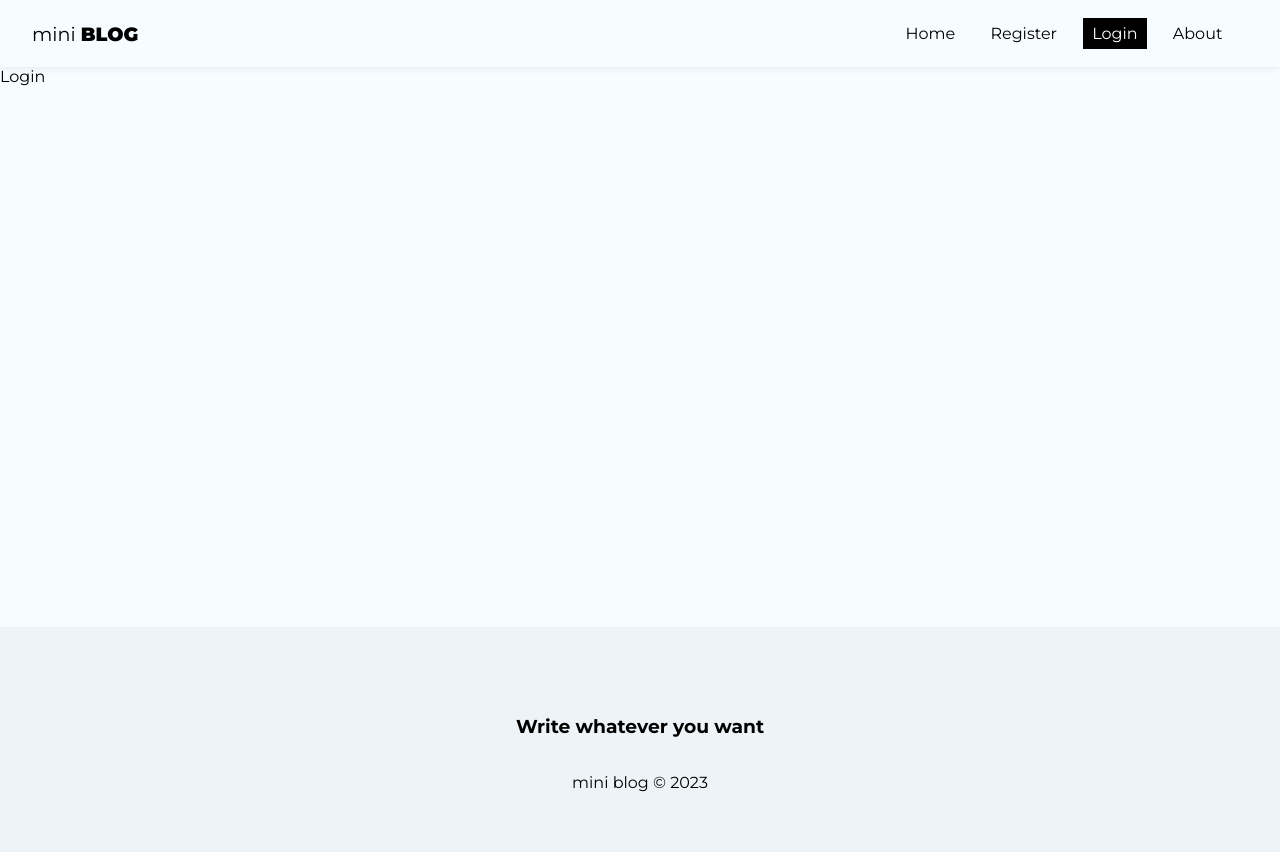
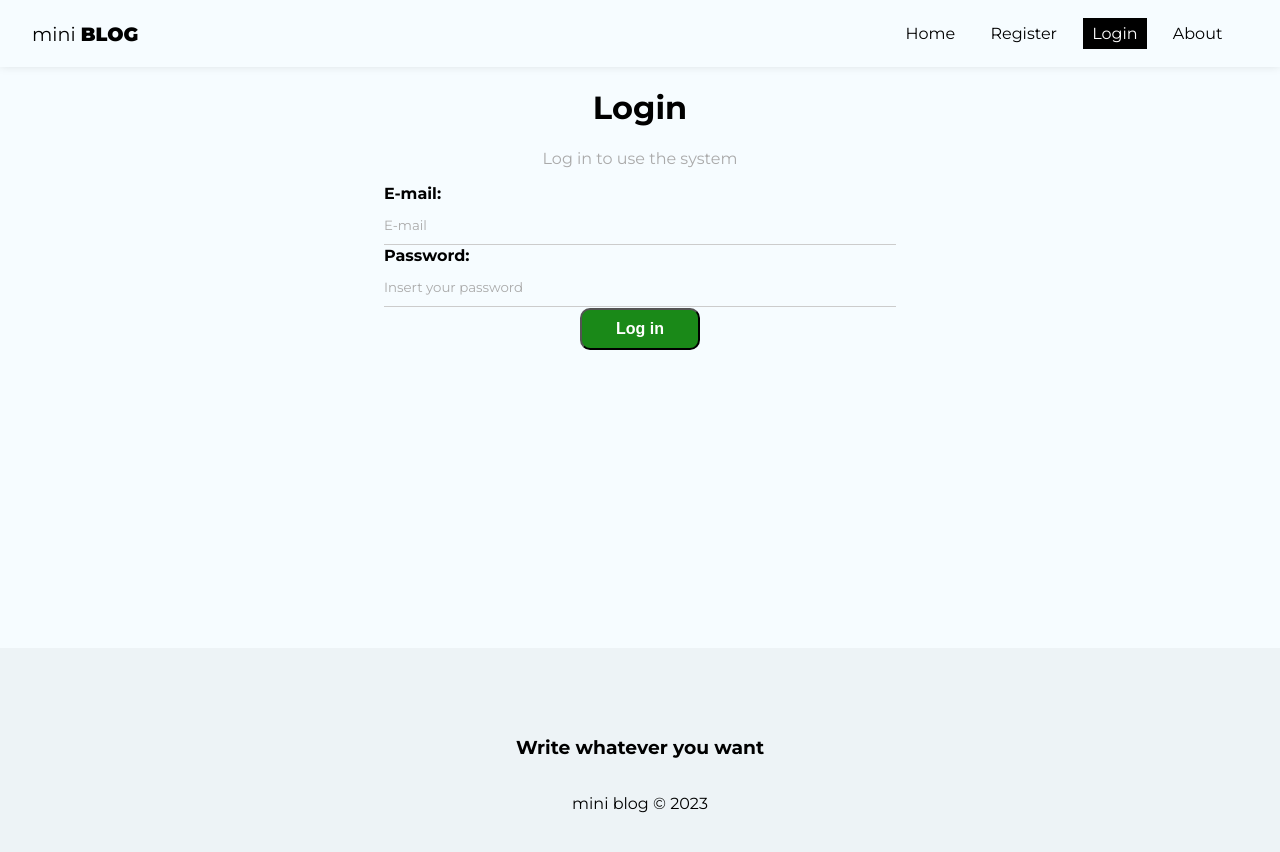
Before and after one commit to throcha3/reactjs-miniblog, a React (Create React App) app: page /login in a window 1280 px wide. Shown: the top 852 px of the page. Built offline with nearby package versions, Linux system fonts and the light colour scheme; no server answers.

Commit message:
feat: visual and form structure of login page

```diff
--- a/src/pages/Login/Login.js
+++ b/src/pages/Login/Login.js
@@ -1,7 +1,74 @@
 import styles from "./Login.module.css";
 
+import { useState, useEffect } from "react";
+import { useAuthentication } from "../../hooks/useAuthentication";
+
 function Login() {
-  return <div>Login</div>;
+  const [email, setEmail] = useState("");
+  const [password, setPassword] = useState("");
+  const [error, setError] = useState("");
+
+  const { createUser, error: authError, loading } = useAuthentication();
+
+  const handleSubmit = async (e) => {
+    e.preventDefault();
+
+    setError("");
+
+    const user = {
+      email,
+      password,
+    };
+
+    const res = await createUser(user);
+
+    console.log(res);
+  };
+
+  useEffect(() => {
+    if (authError) {
+      setError(authError);
+    }
+  }, [authError]);
+
+  return (
+    <div className={styles.login}>
+      <h1>Login</h1>
+      <p>Log in to use the system</p>
+      <form onSubmit={handleSubmit}>
+        <label>
+          <span>E-mail:</span>
+          <input
+            type="email"
+            name="email"
+            required
+            placeholder="E-mail"
+            value={email}
+            onChange={(e) => setEmail(e.target.value)}
+          ></input>
+        </label>
+        <label>
+          <span>Password:</span>
+          <input
+            type="password"
+            name="password"
+            required
+            placeholder="Insert your password"
+            value={password}
+            onChange={(e) => setPassword(e.target.value)}
+          ></input>
+        </label>
+
+        {!loading && <button className="btn">Log in</button>}
+        {loading && (
+          <button className="btn" disabled>
+            Wait
+          </button>
+        )}
+        {error && <p className="error">{error}</p>}
+      </form>
+    </div>
+  );
 }
 
 export default Login;
--- a/src/pages/Login/Login.module.css
+++ b/src/pages/Login/Login.module.css
@@ -0,0 +1,7 @@
+.login {
+  text-align: center;
+}
+
+.login p {
+  color: #aaa;
+}
```
